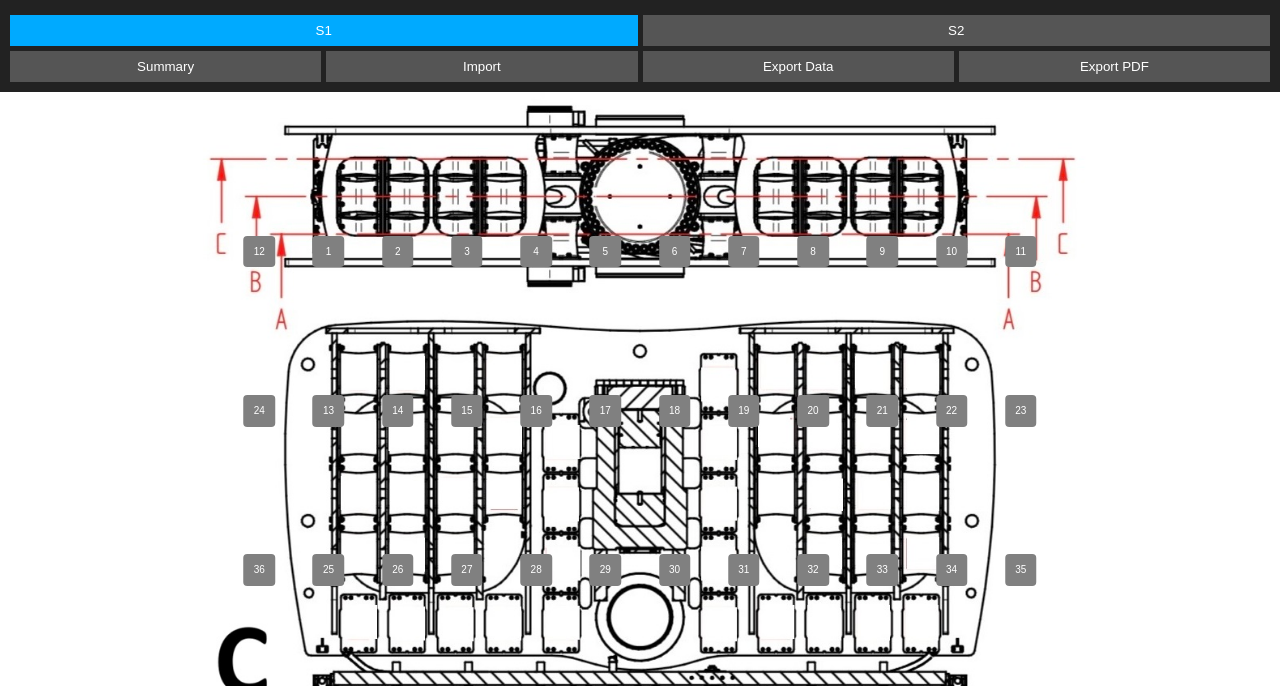
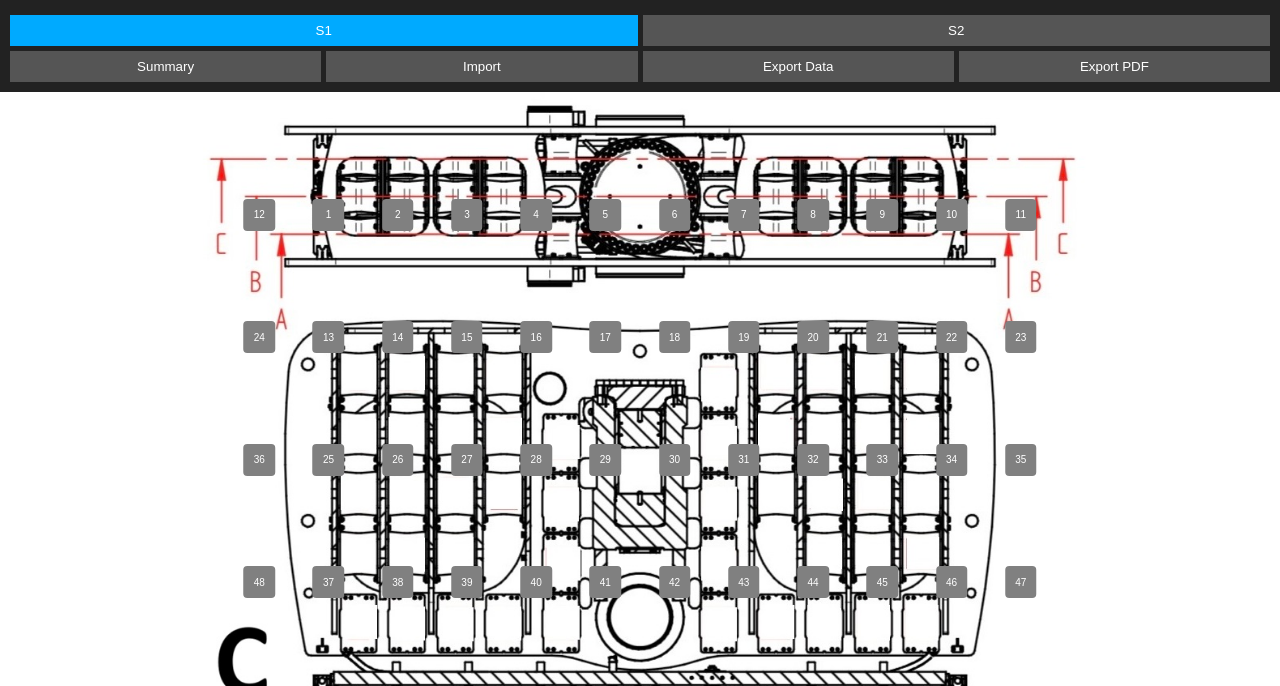
Before and after one commit to BEN-RIGBY-blip/Cape-elastomers-, a plain HTML site: page index.html in a window 1280 px wide. Shown: the part 54-740 px from the top of the page. Drawn offline with Linux system fonts and the light colour scheme.

Commit message:
Fix y coordinate calculation and add newline at end

```diff
--- a/index.html
+++ b/index.html
@@ -120,7 +120,7 @@ function initMarkers(){
 
     let p=get("pos_n"+i);
     let x=p?.x ?? ((i%12)+1)/13;
-    let y=p?.y ?? (Math.floor((i-1)/12)+1)/10;
+    let y = (Math.floor((i-1)/12)+1)/13;
 
     el.style.left=(x*100)+"%";
     el.style.top=(y*100)+"%";
```
